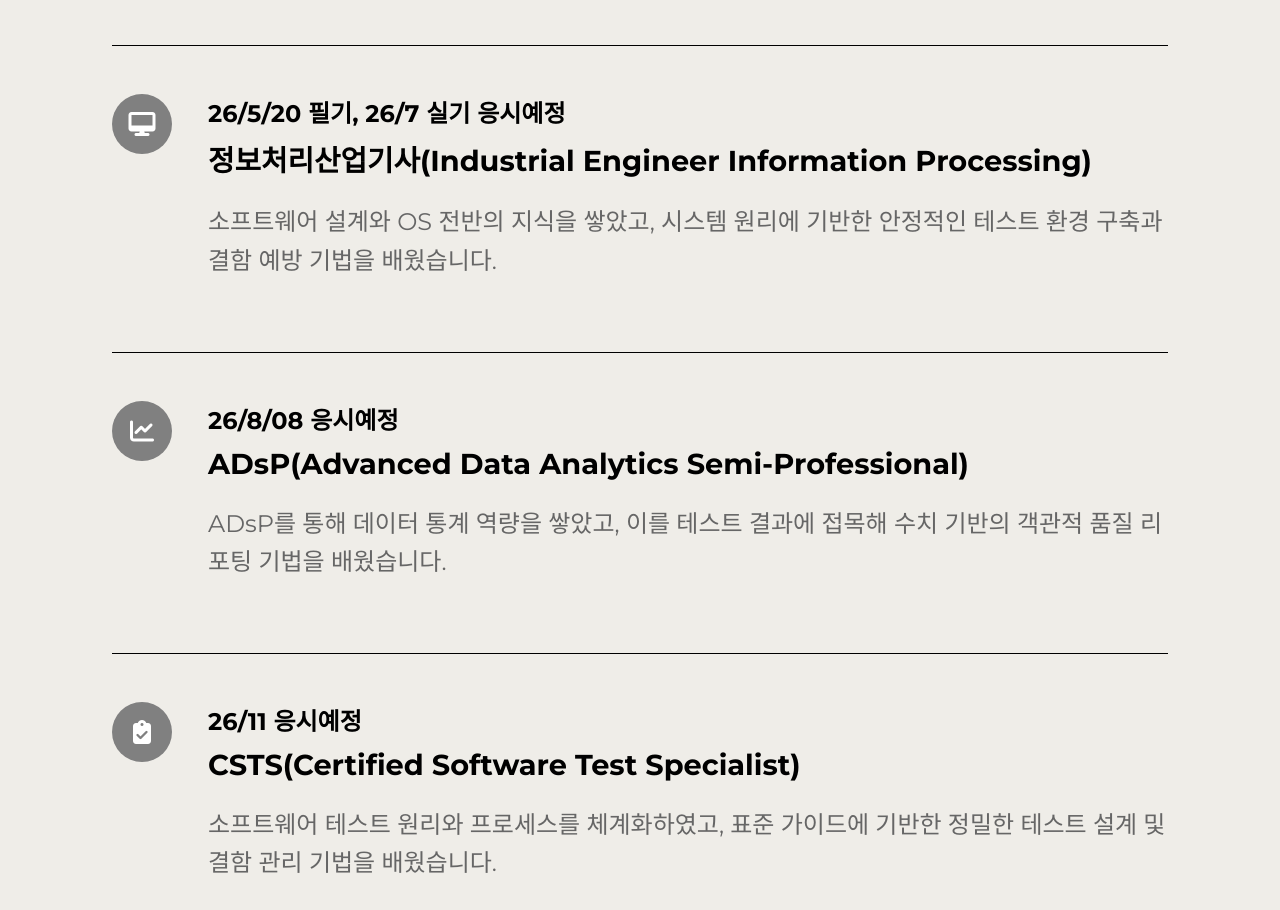
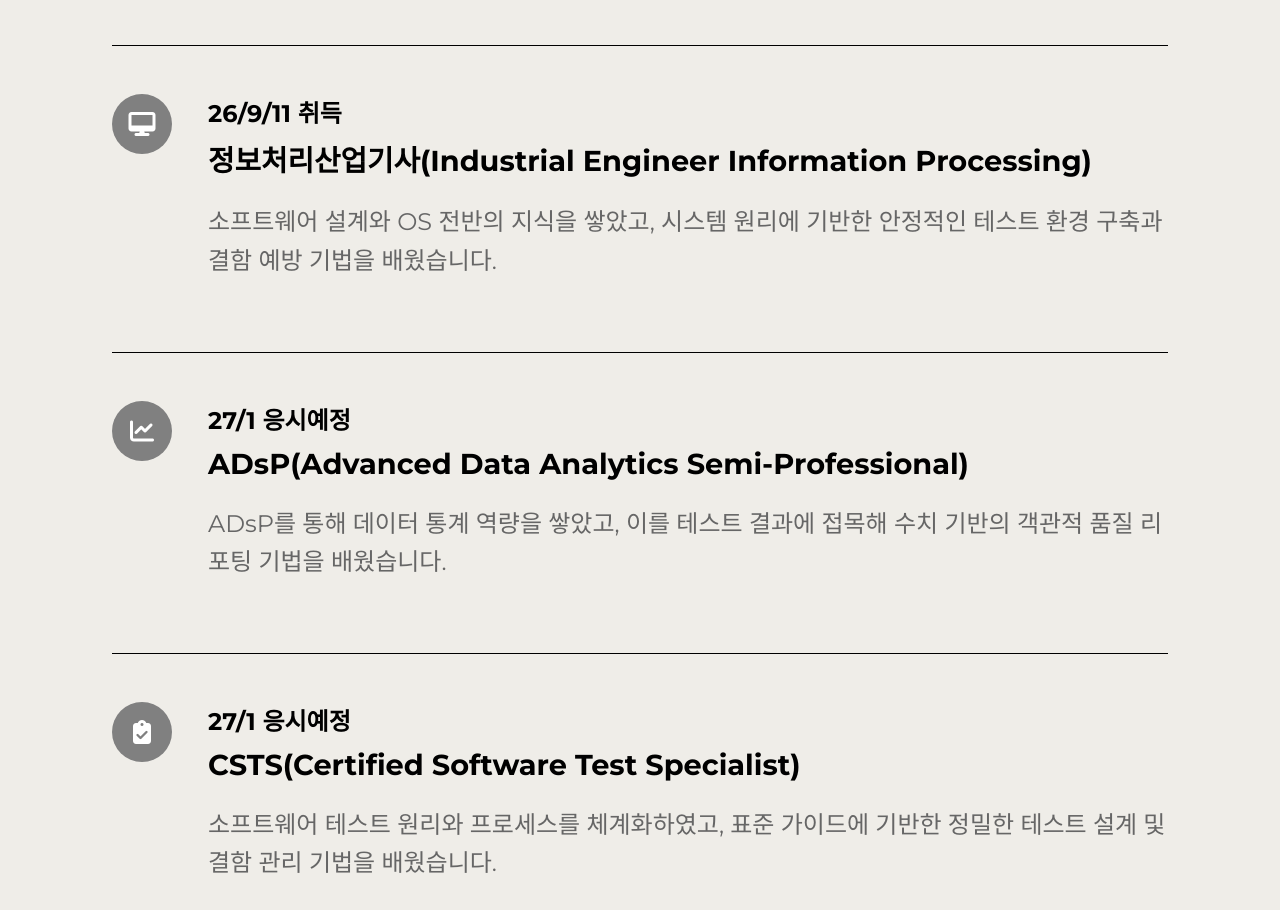
Before and after one commit to cumamico/portfolio-website-template, a plain HTML site: page index.html in a window 1280 px wide. Shown: the part 2979-3889 px from the top of the page. Drawn offline with Linux system fonts and the light colour scheme.

Commit message:
Add files via upload

```diff
--- a/index.html
+++ b/index.html
@@ -124,7 +124,7 @@
                     <div class="icon-circle"><i class="fas fa-desktop"></i></div>
                 </div>
                 <div class="edu-info">
-                    <span class="edu-date">26/5/20 필기, 26/7 실기 응시예정</span>
+                    <span class="edu-date">26/9/11 취득</span>
                     <h2>정보처리산업기사(Industrial Engineer Information Processing)</h2>
                     <p>소프트웨어 설계와 OS 전반의 지식을 쌓았고, 시스템 원리에 기반한 안정적인 테스트 환경 구축과 결함 예방 기법을 배웠습니다.</p>
                 </div>
@@ -134,7 +134,7 @@
                     <div class="icon-circle"><i class="fas fa-chart-line"></i></div>
                 </div>
                 <div class="edu-info">
-                    <span class="edu-date">26/8/08 응시예정</span>
+                    <span class="edu-date">27/1 응시예정</span>
                     <h2>ADsP(Advanced Data Analytics Semi-Professional)</h2>
                     <p>ADsP를 통해 데이터 통계 역량을 쌓았고, 이를 테스트 결과에 접목해 수치 기반의 객관적 품질 리포팅 기법을 배웠습니다.</p>
                 </div>
@@ -146,7 +146,7 @@
                     <div class="icon-circle"><i class="fas fa-clipboard-check"></i></div>
                 </div>
                 <div class="edu-info">
-                    <span class="edu-date">26/11 응시예정</span>
+                    <span class="edu-date">27/1 응시예정</span>
                     <h2>CSTS(Certified Software Test Specialist)</h2>
                     <p>소프트웨어 테스트 원리와 프로세스를 체계화하였고, 표준 가이드에 기반한 정밀한 테스트 설계 및 결함 관리 기법을 배웠습니다.</p>
                 </div>
```
